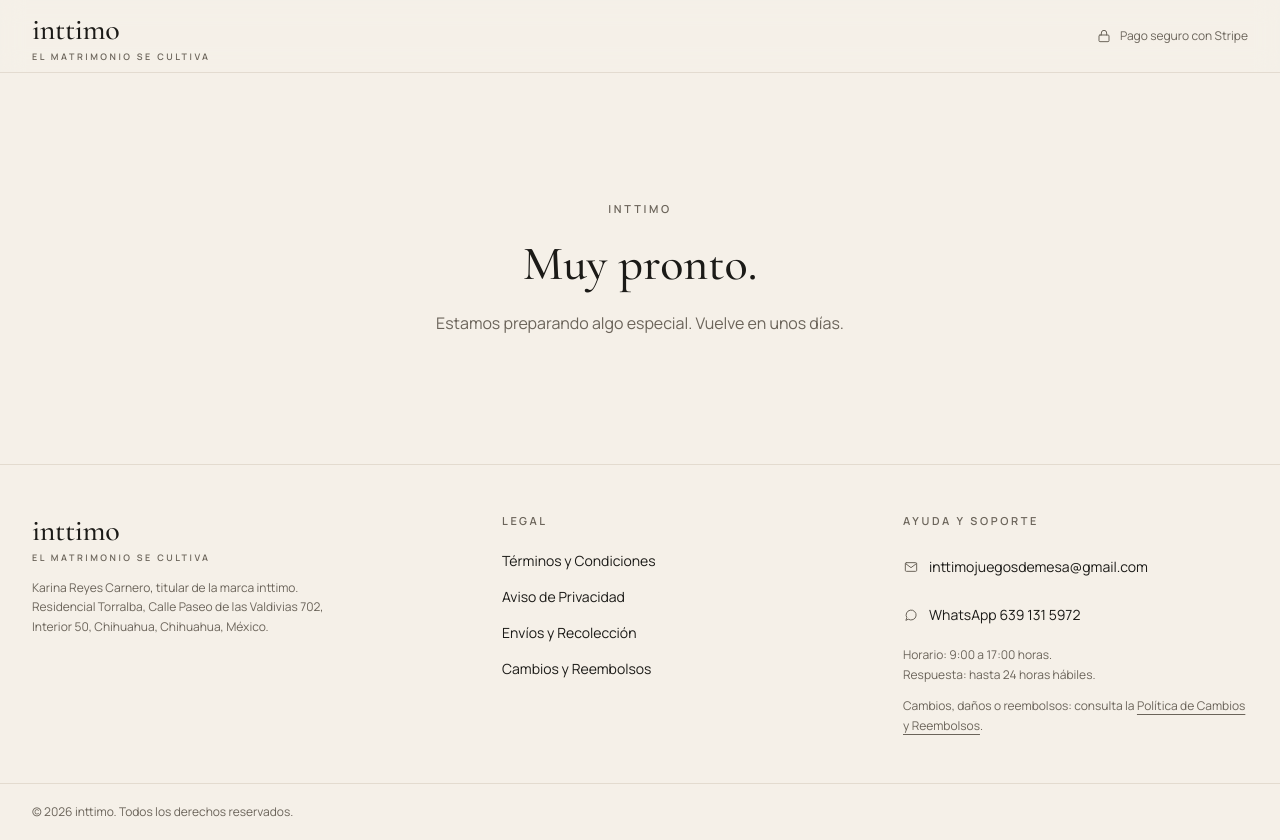
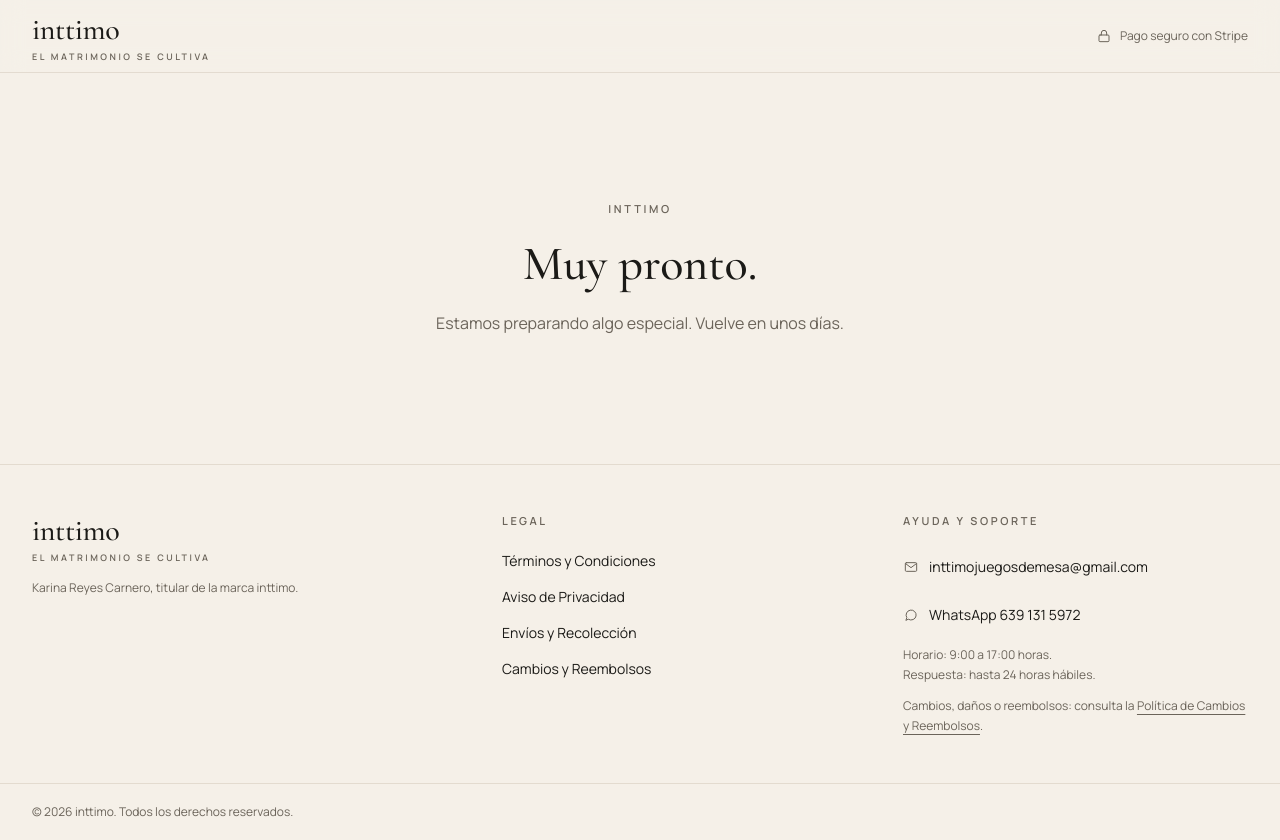
Before and after one commit to Intweb-mx/karina-reyes-ecommerce, a Next.js app in the folder apps/inttimo/: page / in a window 1280 px wide. Built offline with nearby package versions, Linux system fonts and the light colour scheme; no server answers; the database is empty.

Commit message:
fix(inttimo): remove the owner's address from the site footer
The address stays only inside the legal documents (privacy notice and
terms), where it is legally required.

Co-Authored-By: Claude Opus 5.5 <noreply@anthropic.com>

```diff
--- a/apps/inttimo/src/components/layout/PresaleShell.tsx
+++ b/apps/inttimo/src/components/layout/PresaleShell.tsx
@@ -35,8 +35,6 @@ export function PresaleShell({ children }: { children: ReactNode }) {
             <Wordmark />
             <p className="max-w-xs text-xs leading-relaxed text-muted">
               {business.legalName}, titular de la marca inttimo.
-              <br />
-              {business.address}.
             </p>
           </div>
 
```
